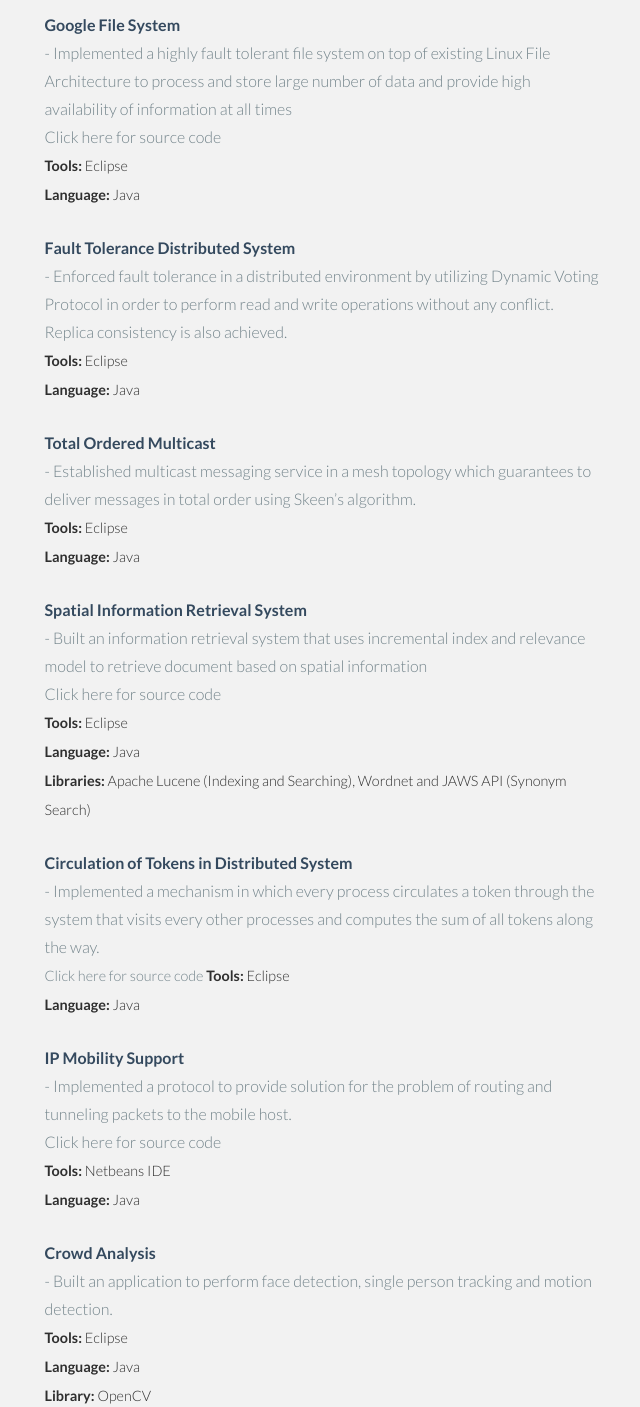
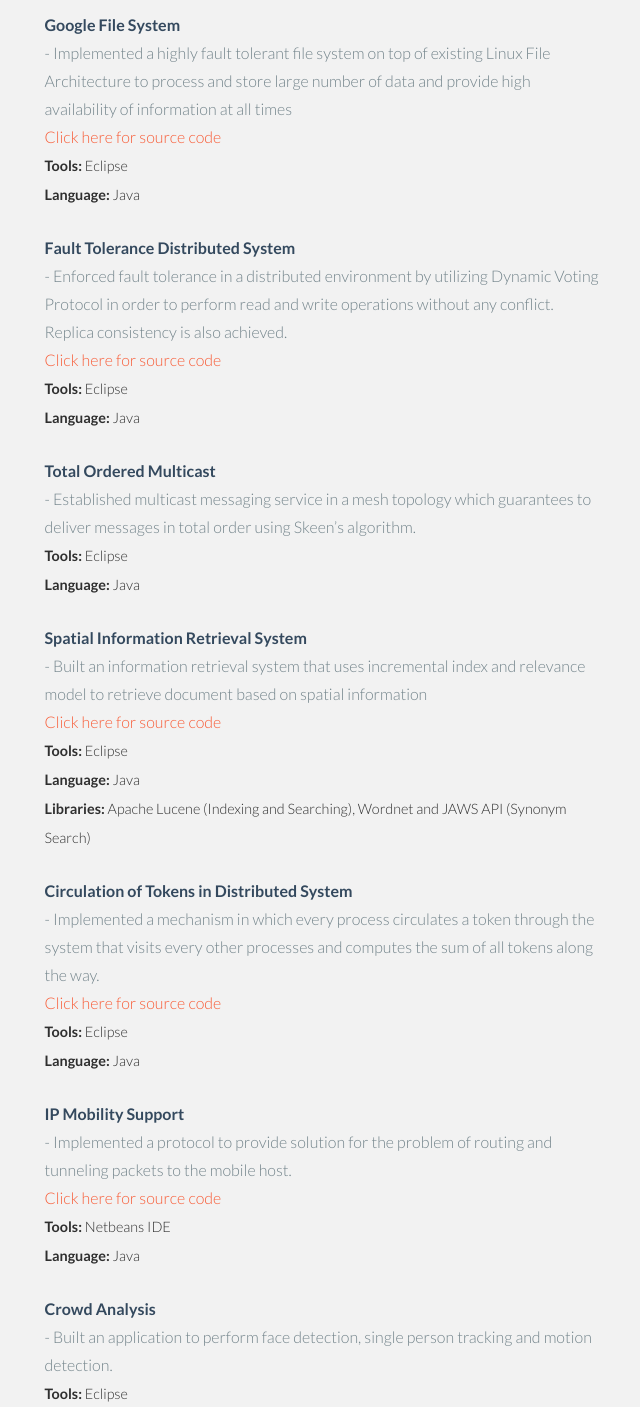
Before and after one commit to saranath-raju/saranath-raju.github.io, a plain HTML site: page index.html in a window 1280 px wide. Shown: the part 3360-4767 px from the top of the page, without its empty margins (318-958 px from the left). Drawn offline with Linux system fonts and the light colour scheme.

Commit message:
added - Git link added

```diff
--- a/index.html
+++ b/index.html
@@ -334,7 +334,7 @@
 				<div class="col-lg-6 col-lg-offset-3">
 					<p><t>Google File System </t><br/>
 						<more> - Implemented a highly fault tolerant file system on top of existing Linux File Architecture to process and store large number of data and provide high availability of information at all times</more><br/>
-						<a href="http://github.com/saranath-raju/saranath.raju.github.io/tree/master/Google%20File%20System" target="_blank"><more>Click here for source code<more></a><br/>
+						<a href="http://github.com/saranath-raju/saranath.raju.github.io/tree/master/Google%20File%20System" target="_blank">Click here for source code</a><br/>
 						<span style="font-size:0.9em">
 						<b>Tools: </b>Eclipse<br/>
 						<b>Language: </b>Java
@@ -344,6 +344,7 @@
 				<div class="col-lg-6 col-lg-offset-3">
 					<p><t>Fault Tolerance Distributed System  </t><br/>
 						<more> - Enforced fault tolerance in a distributed environment by utilizing Dynamic Voting Protocol in order to perform read and write operations without any conflict. Replica consistency is also achieved.</more><br/>
+						<a href="http://github.com/saranath-raju/saranath.raju.github.io/tree/master/Fault%20Tolerant%20Distributed%20File%20System" target="_blank">Click here for source code</a><br/>
 						<span style="font-size:0.9em">
 						<b>Tools: </b>Eclipse<br/>
 						<b>Language: </b>Java
@@ -362,7 +363,7 @@
 				<div class="col-lg-6 col-lg-offset-3">
 					<p><t>Spatial Information Retrieval System </t><br/>
 						<more> - Built an information retrieval system that uses incremental index and relevance model to retrieve document based on spatial information</more><br/>
-						<a href="" target="_blank"><more>Click here for source code<more></a><br/>
+						<a href="http://github.com/saranath-raju/saranath.raju.github.io/tree/master/Spatial%20Information%20Retrieval%20System" target="_blank">Click here for source code</a><br/>
 						<span style="font-size:0.9em">
 						<b>Tools: </b>Eclipse<br/>
 						<b>Language: </b>Java<br/>
@@ -373,8 +374,8 @@
 				<div class="col-lg-6 col-lg-offset-3">
 					<p><t>Circulation of Tokens in Distributed System </t><br/>
 						<more> - Implemented a mechanism in which every process circulates a token through the system that visits every other processes and computes the sum of all tokens along the way.</more><br/>
+						<a href="http://github.com/saranath-raju/saranath.raju.github.io/tree/master/Circulation%20of%20Tokens%20in%20Distributed%20System" target="_blank">Click here for source code</a><br/>
 						<span style="font-size:0.9em">
-						<a href="" target="_blank"><more>Click here for source code<more></a>
 						<b>Tools: </b>Eclipse<br/>
 						<b>Language: </b>Java
 					</span>
@@ -383,7 +384,7 @@
 				<div class="col-lg-6 col-lg-offset-3">
 					<p><t>IP Mobility Support </t><br/>
 						<more> - Implemented a protocol to provide solution for the problem of routing and tunneling packets to the mobile host.</more><br/>
-						<a href="" target="_blank"><more>Click here for source code<more></a><br/>
+						<a href="http://github.com/saranath-raju/saranath.raju.github.io/tree/master/IP%20mobility%20support" target="_blank">Click here for source code</a><br/>
 						<span style="font-size:0.9em">
 						<b>Tools: </b>Netbeans IDE<br/>
 						<b>Language: </b>Java
```
